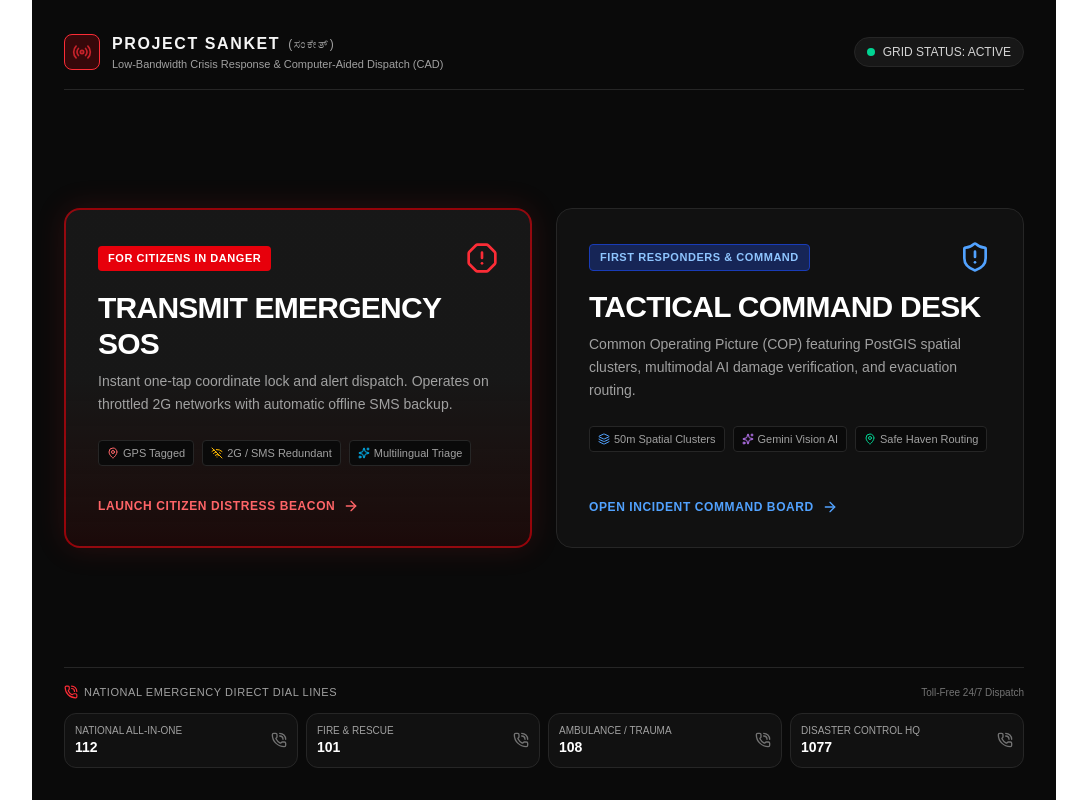
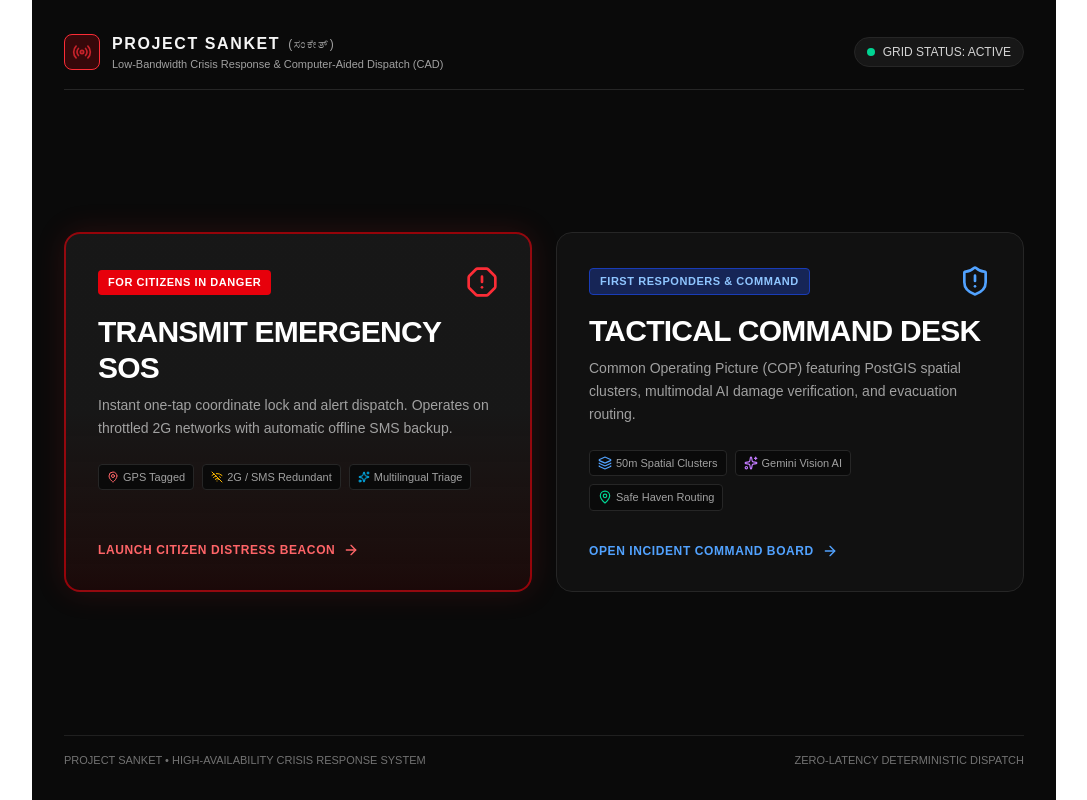
Before and after one commit to RishiChachadi/Project-Sanket, a Next.js app: page / in a window 1280 px wide. Shown: the whole page, without its empty margins (96-1183 px from the left). Built offline with nearby package versions, Linux system fonts and the light colour scheme.

Commit message:
refactor: isolate emergency direct dial lines exclusively to citizen victim PWA

```diff
--- a/src/app/page.tsx
+++ b/src/app/page.tsx
@@ -3,7 +3,6 @@ import {
   AlertOctagon,
   ShieldAlert,
   Radio,
-  PhoneCall,
   MapPin,
   Sparkles,
   WifiOff,
@@ -37,7 +36,7 @@ export default function HomePage() {
       </header>
 
       {/* Primary Triage Gateway Cards */}
-      <div className="my-auto py-8 grid grid-cols-1 md:grid-cols-2 gap-6">
+      <div className="my-auto py-12 grid grid-cols-1 md:grid-cols-2 gap-6">
         {/* Card 1: Citizen SOS */}
         <Link
           href="/victim"
@@ -103,13 +102,13 @@ export default function HomePage() {
 
             <div className="pt-2 flex flex-wrap gap-2 text-[11px] font-mono text-neutral-400">
               <span className="flex items-center gap-1 bg-neutral-950 px-2 py-1 rounded border border-neutral-800">
-                <Layers className="w-3 h-3 text-blue-400" /> 50m Spatial Clusters
+                <Layers className="w-3.5 h-3.5 text-blue-400" /> 50m Spatial Clusters
               </span>
               <span className="flex items-center gap-1 bg-neutral-950 px-2 py-1 rounded border border-neutral-800">
-                <Sparkles className="w-3 h-3 text-purple-400" /> Gemini Vision AI
+                <Sparkles className="w-3.5 h-3.5 text-purple-400" /> Gemini Vision AI
               </span>
               <span className="flex items-center gap-1 bg-neutral-950 px-2 py-1 rounded border border-neutral-800">
-                <MapPin className="w-3 h-3 text-emerald-400" /> Safe Haven Routing
+                <MapPin className="w-3.5 h-3.5 text-emerald-400" /> Safe Haven Routing
               </span>
             </div>
           </div>
@@ -121,61 +120,10 @@ export default function HomePage() {
         </Link>
       </div>
 
-      {/* Emergency Quick-Dial Helpline Strip */}
-      <footer className="border-t border-neutral-800 pt-4 space-y-3">
-        <div className="flex items-center justify-between">
-          <span className="text-[11px] font-mono uppercase tracking-wider text-neutral-400 flex items-center gap-1.5">
-            <PhoneCall className="w-3.5 h-3.5 text-red-500" />
-            National Emergency Direct Dial Lines
-          </span>
-          <span className="text-[10px] font-mono text-neutral-500">Toll-Free 24/7 Dispatch</span>
-        </div>
-
-        <div className="grid grid-cols-2 sm:grid-cols-4 gap-2 text-xs font-mono">
-          <a
-            href="tel:112"
-            className="p-2.5 rounded-xl border border-neutral-800 bg-neutral-900/60 hover:bg-neutral-800 flex items-center justify-between group transition-colors"
-          >
-            <div>
-              <div className="text-[10px] text-neutral-400 uppercase">National All-in-One</div>
-              <div className="font-black text-white group-hover:text-red-400 text-sm">112</div>
-            </div>
-            <PhoneCall className="w-4 h-4 text-neutral-500 group-hover:text-white" />
-          </a>
-
-          <a
-            href="tel:101"
-            className="p-2.5 rounded-xl border border-neutral-800 bg-neutral-900/60 hover:bg-neutral-800 flex items-center justify-between group transition-colors"
-          >
-            <div>
-              <div className="text-[10px] text-neutral-400 uppercase">Fire & Rescue</div>
-              <div className="font-black text-white group-hover:text-amber-400 text-sm">101</div>
-            </div>
-            <PhoneCall className="w-4 h-4 text-neutral-500 group-hover:text-white" />
-          </a>
-
-          <a
-            href="tel:108"
-            className="p-2.5 rounded-xl border border-neutral-800 bg-neutral-900/60 hover:bg-neutral-800 flex items-center justify-between group transition-colors"
-          >
-            <div>
-              <div className="text-[10px] text-neutral-400 uppercase">Ambulance / Trauma</div>
-              <div className="font-black text-white group-hover:text-emerald-400 text-sm">108</div>
-            </div>
-            <PhoneCall className="w-4 h-4 text-neutral-500 group-hover:text-white" />
-          </a>
-
-          <a
-            href="tel:1077"
-            className="p-2.5 rounded-xl border border-neutral-800 bg-neutral-900/60 hover:bg-neutral-800 flex items-center justify-between group transition-colors"
-          >
-            <div>
-              <div className="text-[10px] text-neutral-400 uppercase">Disaster Control HQ</div>
-              <div className="font-black text-white group-hover:text-blue-400 text-sm">1077</div>
-            </div>
-            <PhoneCall className="w-4 h-4 text-neutral-500 group-hover:text-white" />
-          </a>
-        </div>
+      {/* Minimal System Attribution Footer */}
+      <footer className="border-t border-neutral-800/80 pt-4 flex flex-col sm:flex-row items-center justify-between text-[11px] font-mono text-neutral-500 gap-2">
+        <span>PROJECT SANKET &bull; HIGH-AVAILABILITY CRISIS RESPONSE SYSTEM</span>
+        <span>ZERO-LATENCY DETERMINISTIC DISPATCH</span>
       </footer>
     </main>
   );
--- /dev/null
+++ b/src/components/EmergencyHotlines.tsx
@@ -0,0 +1,63 @@
+'use client';
+
+import { PhoneCall } from 'lucide-react';
+
+export default function EmergencyHotlines() {
+  return (
+    <div className="w-full space-y-2.5 pt-4 border-t border-neutral-800/80">
+      <div className="flex items-center justify-between">
+        <span className="text-[10px] font-mono uppercase tracking-wider text-neutral-400 flex items-center gap-1.5">
+          <PhoneCall className="w-3.5 h-3.5 text-red-500" />
+          Voice Emergency Direct Lines (Toll-Free)
+        </span>
+        <span className="text-[9px] font-mono text-neutral-500">24/7 PSTN Fallback</span>
+      </div>
+
+      <div className="grid grid-cols-2 sm:grid-cols-4 gap-2 text-xs font-mono">
+        <a
+          href="tel:112"
+          className="p-2.5 rounded-xl border border-neutral-800 bg-neutral-900/80 hover:bg-neutral-850 flex items-center justify-between group transition-colors active:scale-95"
+        >
+          <div>
+            <div className="text-[9px] text-neutral-400 uppercase">All-in-One</div>
+            <div className="font-black text-white group-hover:text-red-400 text-sm">112</div>
+          </div>
+          <PhoneCall className="w-3.5 h-3.5 text-neutral-500 group-hover:text-red-400" />
+        </a>
+
+        <a
+          href="tel:101"
+          className="p-2.5 rounded-xl border border-neutral-800 bg-neutral-900/80 hover:bg-neutral-850 flex items-center justify-between group transition-colors active:scale-95"
+        >
+          <div>
+            <div className="text-[9px] text-neutral-400 uppercase">Fire & Rescue</div>
+            <div className="font-black text-white group-hover:text-amber-400 text-sm">101</div>
+          </div>
+          <PhoneCall className="w-3.5 h-3.5 text-neutral-500 group-hover:text-amber-400" />
+        </a>
+
+        <a
+          href="tel:108"
+          className="p-2.5 rounded-xl border border-neutral-800 bg-neutral-900/80 hover:bg-neutral-850 flex items-center justify-between group transition-colors active:scale-95"
+        >
+          <div>
+            <div className="text-[9px] text-neutral-400 uppercase">Ambulance</div>
+            <div className="font-black text-white group-hover:text-emerald-400 text-sm">108</div>
+          </div>
+          <PhoneCall className="w-3.5 h-3.5 text-neutral-500 group-hover:text-emerald-400" />
+        </a>
+
+        <a
+          href="tel:1077"
+          className="p-2.5 rounded-xl border border-neutral-800 bg-neutral-900/80 hover:bg-neutral-850 flex items-center justify-between group transition-colors active:scale-95"
+        >
+          <div>
+            <div className="text-[9px] text-neutral-400 uppercase">Disaster HQ</div>
+            <div className="font-black text-white group-hover:text-blue-400 text-sm">1077</div>
+          </div>
+          <PhoneCall className="w-3.5 h-3.5 text-neutral-500 group-hover:text-blue-400" />
+        </a>
+      </div>
+    </div>
+  );
+}
```
